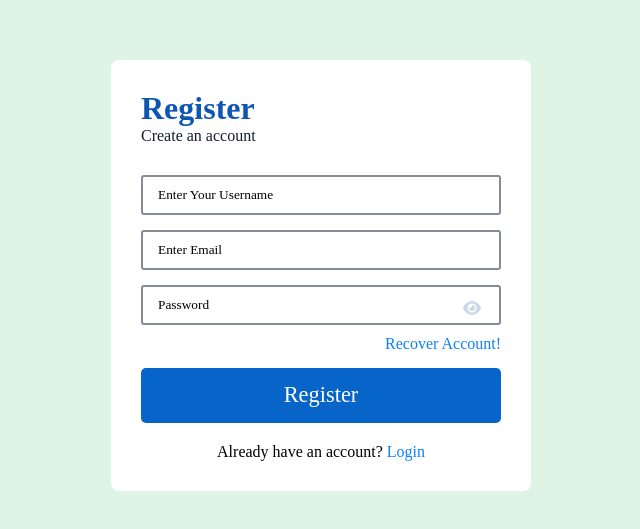
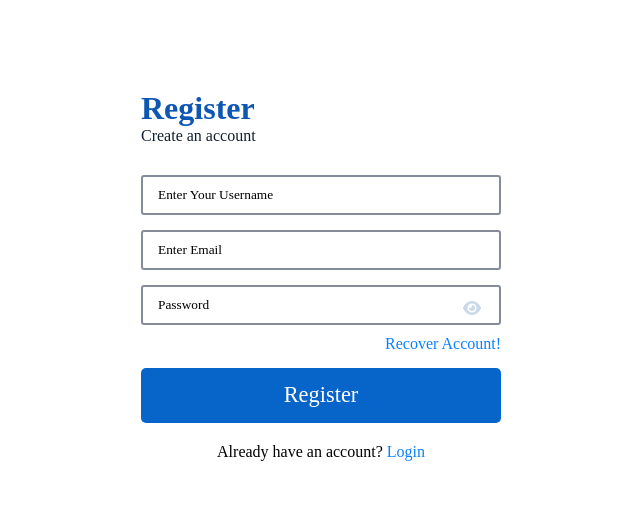
Before and after one commit to creative-tutorials/hashenger, a React (Vite) app: page /register in a window 1280 px wide. Shown: the part 125-654 px from the top of the page, without its empty margins (319-959 px from the left). Built offline with nearby package versions, Linux system fonts and the light colour scheme.

Commit message:
💄 Update Color

```diff
--- a/src/index.css
+++ b/src/index.css
@@ -4,7 +4,7 @@
   --medium: 1.4rem;
   --large: 2rem;
   /* --dark-theme: ; */
-  --light-theme: #def5e5;
+  --light-theme: #ffffff;
 }
 * {
   margin: 0;
```
